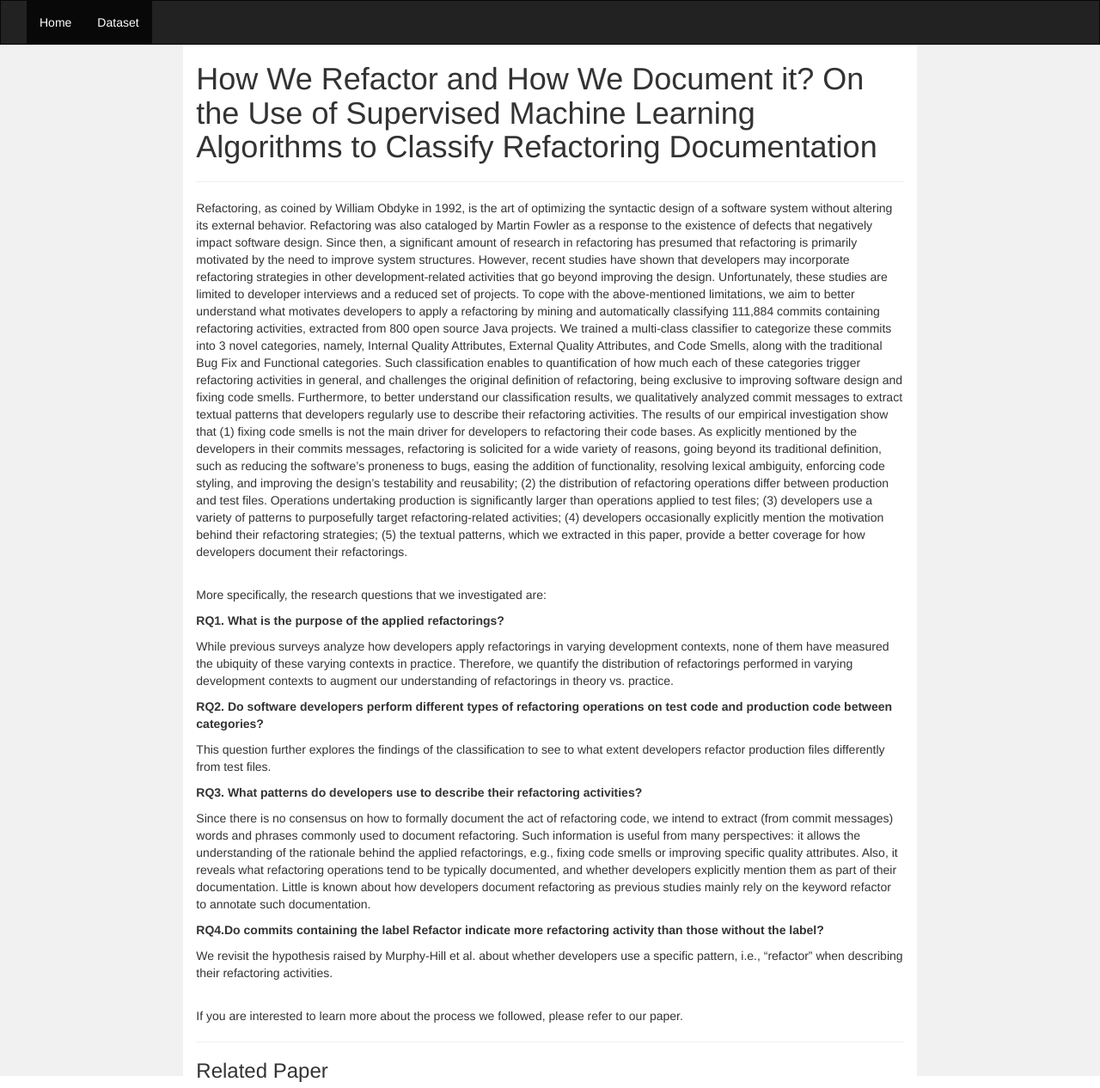
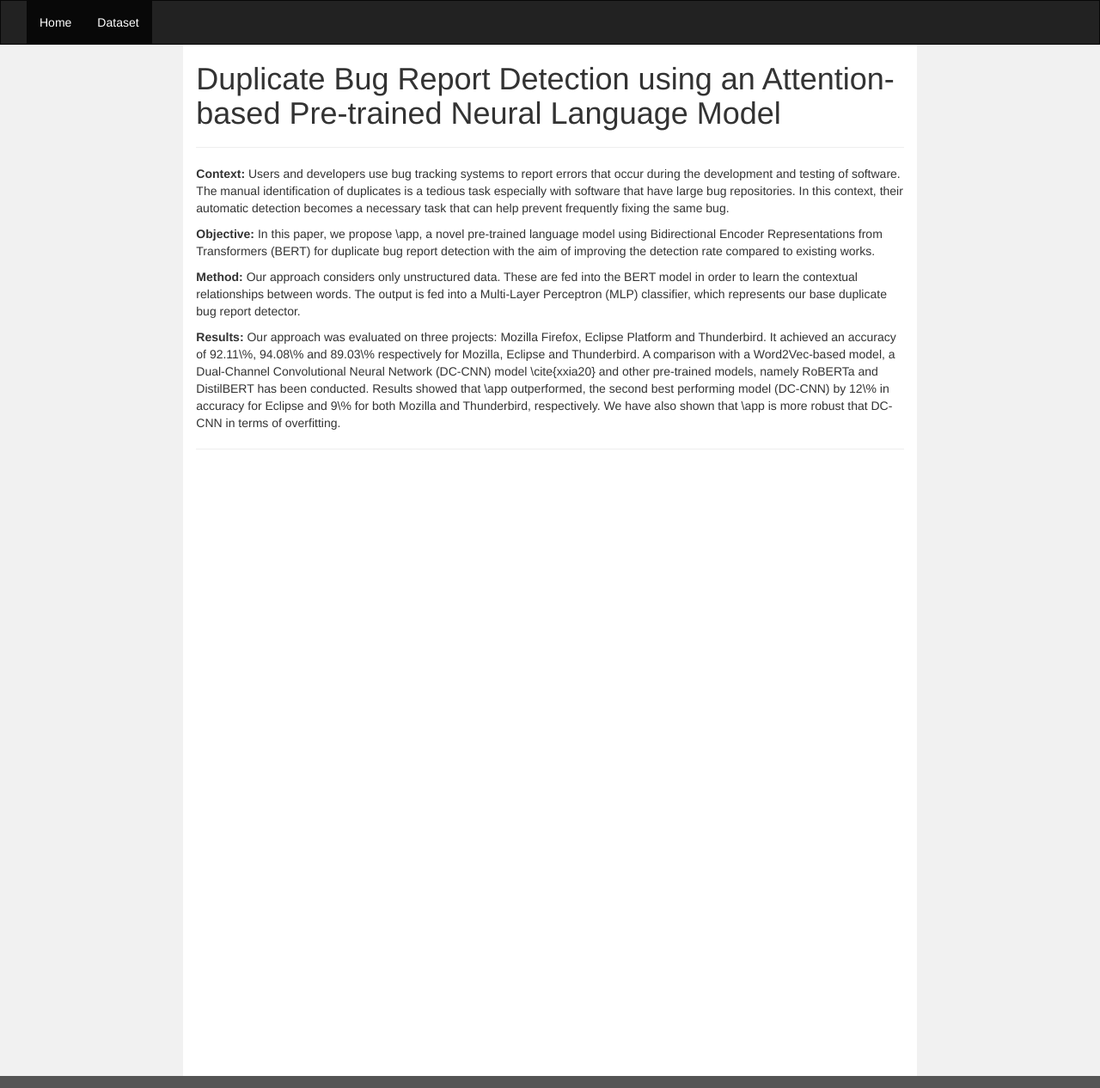
Before and after one commit to smilevo/DupBugRep-Scripts, a plain HTML site: page index.html in a window 1280 px wide. Shown: the top 1266 px of the page at 86% size. Drawn offline with nearby package versions, Linux system fonts and the light colour scheme.

Commit message:
Update index.html
Updated the intro and changed abstract

```diff
--- a/index.html
+++ b/index.html
@@ -82,24 +82,22 @@
 
 
     <div class="col-sm-8 text-left">
-      <h1>How We Refactor and How We Document it? On the Use of Supervised Machine Learning Algorithms to Classify Refactoring Documentation</h1>
+      <h1>Duplicate Bug Report Detection using an Attention-based Pre-trained Neural Language Model</h1>
       <hr>
-      <p>Refactoring, as coined by William Obdyke in 1992, is the art of optimizing the syntactic design of a software system without altering its external behavior. Refactoring was also cataloged by Martin Fowler as a response to the existence of defects that negatively impact software design. Since then, a significant amount of research in refactoring has presumed that refactoring is primarily motivated by the need to improve system structures. However, recent studies have shown that developers may incorporate refactoring strategies in other development-related activities that go beyond improving the design. Unfortunately, these studies are limited to developer interviews and a reduced set of projects.
 
-To cope with the above-mentioned limitations, we aim to better understand what motivates developers to apply a refactoring by mining and automatically classifying 111,884 commits containing refactoring activities, extracted from 800 open source Java projects. We trained a multi-class classifier to categorize these commits into 3 novel categories, namely, Internal Quality Attributes, External Quality Attributes, and Code Smells, along with the traditional Bug Fix and Functional categories. Such classification enables to quantification of how much each of these categories trigger refactoring activities in general, and challenges the original definition of refactoring, being exclusive to improving software design and fixing code smells. Furthermore, to better understand our classification results, we qualitatively analyzed commit messages to extract textual patterns that developers regularly use to describe their refactoring activities.
+<p><strong>Context:</strong> Users and developers use bug tracking systems to report  errors that occur during the development and testing of software. The manual identification of duplicates is a tedious task especially with software that have large bug repositories.
+In this context, their automatic detection becomes a necessary task that can help prevent frequently fixing the same bug.</p>
 
-The results of our empirical investigation show that (1) fixing code smells is not the main driver for developers to refactoring their code bases. As explicitly mentioned by the developers in their commits messages, refactoring is solicited for a wide variety of reasons, going beyond its traditional definition, such as reducing the software’s proneness to bugs, easing the addition of functionality, resolving lexical ambiguity, enforcing code styling, and improving the design’s testability and reusability; (2) the distribution of refactoring operations differ between production and test files. Operations undertaking production is significantly larger than operations applied to test files; (3) developers use a variety of patterns to purposefully target refactoring-related activities; (4) developers occasionally explicitly mention the motivation behind their refactoring strategies; (5) the textual patterns, which we extracted in this paper, provide a better coverage for how developers document their refactorings.</p><br>
-      <p>More specifically, the research questions that we investigated are:</p>
-      <p><strong>RQ1. What is the purpose of the applied refactorings?</strong></p>
-      <p>While previous surveys analyze how developers apply refactorings in varying development contexts, none of them have measured the ubiquity of these varying contexts in practice. Therefore, we quantify the distribution of refactorings performed in varying development contexts to augment our understanding of refactorings in theory vs. practice.</p>
-	  <p><strong>RQ2. Do software developers perform different types of refactoring operations on test code and production code between categories?</strong></p>
-      <p>This question further explores the findings of the classification to see to what extent developers refactor production files differently from test files.</p>
-	  <p><strong>RQ3. What patterns do developers use to describe their refactoring activities?</strong></p>
-      <p>Since there is no consensus on how to formally document the act of refactoring code, we intend to extract (from commit messages) words and phrases commonly used to document refactoring. Such information is useful from many perspectives: it allows the understanding of the rationale behind the applied refactorings, e.g., fixing code smells or improving specific quality attributes. Also, it reveals what refactoring operations tend to be typically documented, and whether developers explicitly mention them as part of their documentation. Little is known about how developers document refactoring as previous studies mainly rely on the keyword refactor to annotate such documentation.</p>
-	  <p><strong>RQ4.Do commits containing the label Refactor indicate more refactoring activity than those without the label?</strong></p>
-	  <p>We revisit the hypothesis raised by Murphy-Hill et al. about whether developers use a specific pattern, i.e., “refactor” when describing their refactoring activities.</p>
-</br>
-<p>If you are interested to learn more about the process we followed, please refer to our paper.</p>
+<p><strong>Objective:</strong>
+In this paper, we propose \app, a novel pre-trained language model using Bidirectional Encoder Representations from Transformers (BERT) for duplicate bug report detection with the aim of improving the detection rate compared to existing works.</p>
+
+<p><strong>Method:</strong>
+Our approach considers only unstructured data. These are fed into the BERT model in order to learn the contextual relationships between words. The output is fed into a Multi-Layer Perceptron (MLP) classifier, which represents our base duplicate bug report detector.</p>
+
+<p><strong>Results:</strong> Our approach was evaluated on three projects: Mozilla Firefox, Eclipse Platform and Thunderbird.
+It achieved an accuracy of 92.11\%, 94.08\% and 89.03\% respectively for Mozilla, Eclipse and Thunderbird. A comparison with a Word2Vec-based model, a Dual-Channel Convolutional Neural Network (DC-CNN) model \cite{xxia20} and other pre-trained models, namely RoBERTa and DistilBERT has been  conducted. Results showed that \app outperformed, the second best performing model (DC-CNN) by 12\% in accuracy for Eclipse and 9\% for both Mozilla and Thunderbird, respectively. We have also shown that \app is more robust that DC-CNN in terms of overfitting.</p>
+
+
 <hr>
 <!--
 <div style="text-align: center" >
@@ -133,9 +131,10 @@ w3IncludeHTML();
 </script>
 </div>
 -->
-
+<!--
       <h3>Related Paper</h3>
       <p>Eman Abdullah AlOmar, Anthony Peruma, Mohamed Wiem Mkaouer, Christian Newman, Ali Ouni, and Marouane Kessentini "How we refactor and how we document it? On the use of supervised machine learning algorithms to classify refactoring documentation", the Expert Systems with Applications (ESWA'2020). <a href="./Preprint/ESWA20_preprint.pdf">[preprint]</a></p>
+-->
     </div>
     <div class="col-sm-2 sidenav">
     </div>
```
